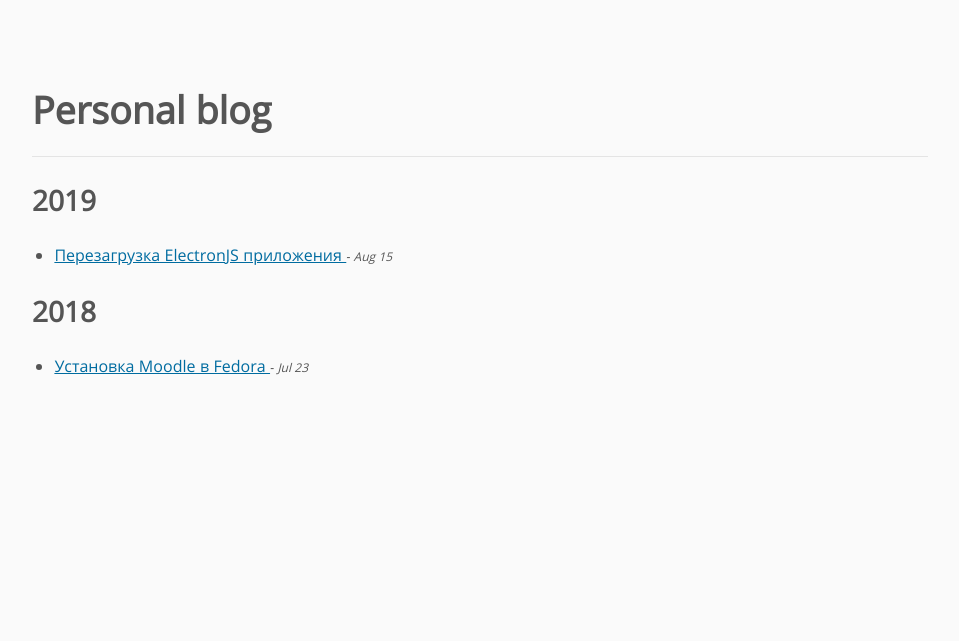
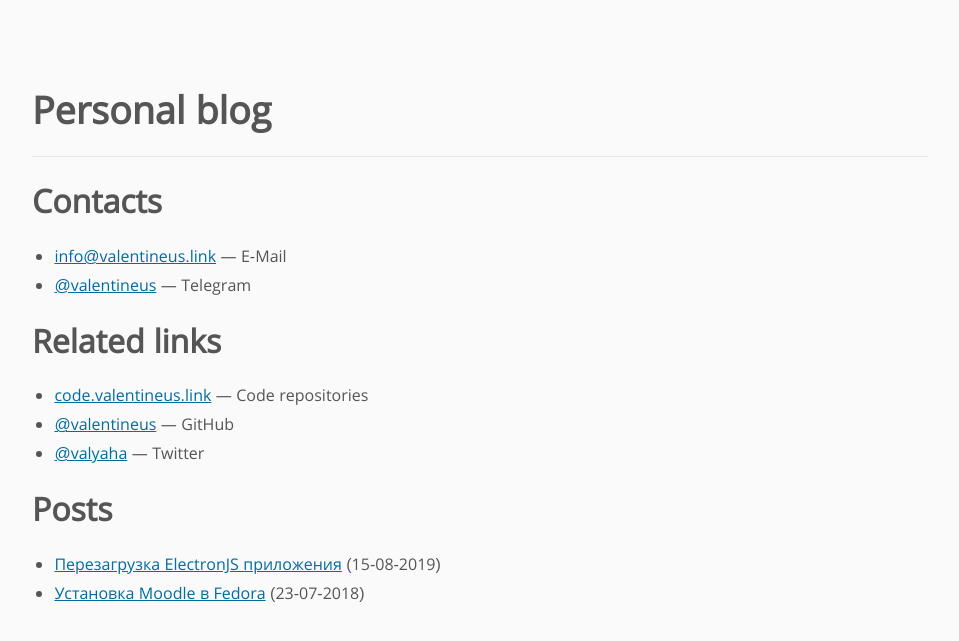
Before and after one commit to valentineus/popov.link, a Jekyll site: the page built from _pages/index.html, in a window 1280 px wide. Shown: the top 641 px of the page, without its empty margins (160-1119 px from the left). Built offline with Jekyll 4.4.1, drawn with Linux system fonts in a browser that asks for light colours; some web fonts are replaced.

Commit message:
Updated homepage
Signed-off-by: Valentin Popov <info@valentineus.link>

```diff
--- /dev/null
+++ b/_data/contacts.yml
@@ -0,0 +1,7 @@
+- title: "info@valentineus.link"
+  description: "E-Mail"
+  url: "mailto:info@valentineus.link"
+
+- title: "@valentineus"
+  description: "Telegram"
+  url: "https://t.me/valentineus"
--- /dev/null
+++ b/_data/links.yml
@@ -0,0 +1,11 @@
+- title: "code.valentineus.link"
+  description: "Code repositories"
+  url: "https://code.valentineus.link"
+
+- title: "@valentineus"
+  description: "GitHub"
+  url: "https://github.com/valentineus"
+
+- title: "@valyaha"
+  description: "Twitter"
+  url: "https://twitter.com/valyaha"
--- /dev/null
+++ b/_includes/contacts.html
@@ -0,0 +1,19 @@
+<h2>Contacts</h2>
+
+<ul>
+    {% for contact in site.data.contacts %}
+    <li>
+        {% assign description = contact.description | strip_newlines | strip_html | strip | normalize_whitespace | smartify | xml_escape %}
+        {% assign title = contact.title | strip_newlines | strip_html | strip | normalize_whitespace | smartify | xml_escape %}
+        {% assign url = contact.url | strip_newlines | strip_html | strip | normalize_whitespace | relative_url | uri_escape %}
+
+        <a href="{{ url }}" target="_blank">{{ title }}</a>
+        <span>—</span>
+        <span>{{ description }}</span>
+    </li>
+    {% endfor %}
+</ul>
+
+{% assign description = "" %}
+{% assign title = "" %}
+{% assign url = "" %}
--- /dev/null
+++ b/_includes/links.html
@@ -0,0 +1,19 @@
+<h2>Related links</h2>
+
+<ul>
+    {% for link in site.data.links %}
+    <li>
+        {% assign description = link.description | strip_newlines | strip_html | strip | normalize_whitespace | smartify | xml_escape %}
+        {% assign title = link.title | strip_newlines | strip_html | strip | normalize_whitespace | smartify | xml_escape %}
+        {% assign url = link.url | strip_newlines | strip_html | strip | normalize_whitespace | relative_url | uri_escape %}
+
+        <a href="{{ url }}" target="_blank">{{ title }}</a>
+        <span>—</span>
+        <span>{{ description }}</span>
+    </li>
+    {% endfor %}
+</ul>
+
+{% assign description = "" %}
+{% assign title = "" %}
+{% assign url = "" %}
--- /dev/null
+++ b/_includes/posts.html
@@ -0,0 +1,18 @@
+<h2>Posts</h2>
+
+<ul>
+    {% for post in site.posts %}
+    <li>
+        {% assign date = post.date | date: '%d-%m-%Y' | strip_newlines | strip_html | strip | normalize_whitespace | smartify | xml_escape %}
+        {% assign title = post.title | strip_newlines | strip_html | strip | normalize_whitespace | smartify | xml_escape %}
+        {% assign url = post.url | relative_url | uri_escape %}
+
+        <a href="{{ url }}">{{ title }}</a>
+        (<time datetime="{{ post.date | date_to_xmlschema }}">{{ date }}</time>)
+    </li>
+    {% endfor %}
+</ul>
+
+{% assign date = "" %}
+{% assign title = "" %}
+{% assign url = "" %}
--- a/_pages/index.html
+++ b/_pages/index.html
@@ -4,26 +4,6 @@ permalink: "index.html"
 title: ""
 ---
 
-{% assign postsByYear = site.posts | group_by_exp: "post", "post.date | date: '%Y'" %}
-
-{% for year in postsByYear %}
-<section>
-    <h3>{{ year.name | strip_newlines | strip_html | strip | normalize_whitespace | smartify | slugify }}</h3>
-
-    <ul>
-        {% for post in year.items %}
-        <li>
-            <a href="{{ post.url | relative_url | uri_escape }}">
-                {{ post.title | strip_newlines | strip_html | strip | normalize_whitespace | smartify | xml_escape }}
-            </a>
-
-            <small>
-                <time datetime="{{ post.date | date_to_xmlschema }}">
-                    <em>{{ post.date | date: '- %b %d' | strip_newlines | strip_html | strip | normalize_whitespace | smartify | xml_escape }}</em>
-                </time>
-            </small>
-        </li>
-        {% endfor %}
-    </ul>
-</section>
-{% endfor %}
+{% include contacts.html %}
+{% include links.html %}
+{% include posts.html %}
```
Also changed, not shown: _data/aside_links.yml (deleted, +0 -15 lines).
